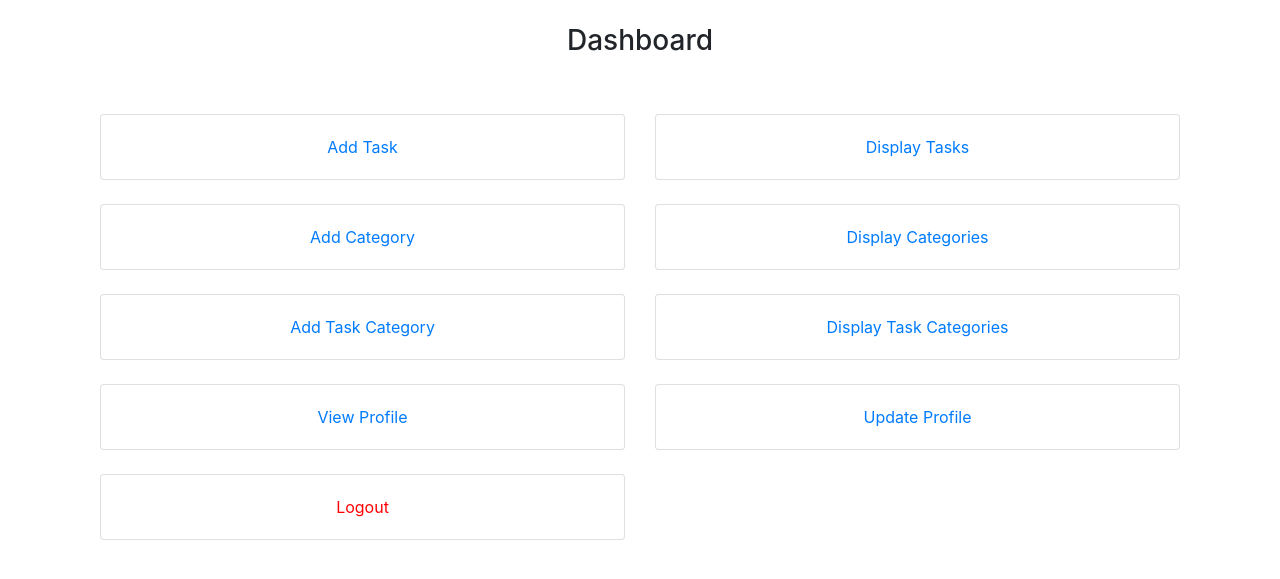
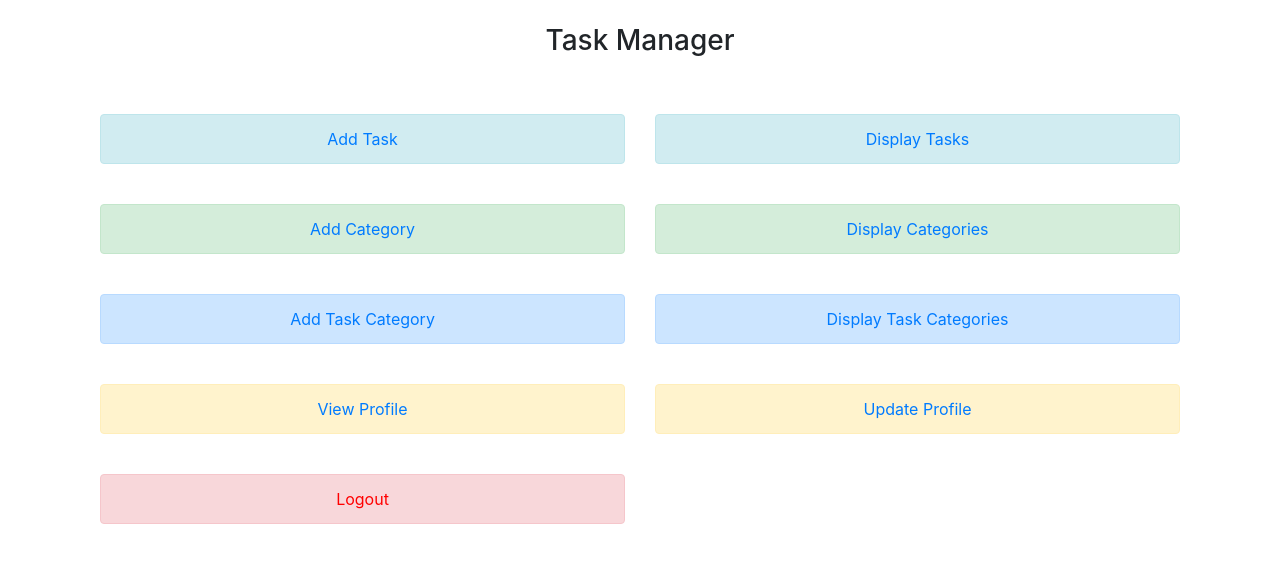
Before and after one commit to Aksharareddy08/TaskManager, a Django app: page / in a window 1280 px wide. Shown: the top 579 px of the page. Run offline with Django 4.2, Linux system fonts and the light colour scheme; a user stored in the database is signed in; some libraries are stand-ins or nearby versions.

Commit message:
UI Change

```diff
--- a/application_code/templates/member_dashboard.html
+++ b/application_code/templates/member_dashboard.html
@@ -4,20 +4,20 @@
     <div class="col-sm-12">
       <br />
       <center>
-        <h3>Dashboard</h3>
+        <h3>Task Manager</h3>
         <br /><br />
       </center>
       <main class="row">
         <div class="col-sm-6">
-          <div class="card text-center">
-            <div class="card-body">
+          <div class="alert alert-info text-center">
+            <div>
               <a href="/add/task/">Add Task</a>
             </div>
           </div>
         </div>
         <div class="col-sm-6">
-          <div class="card text-center">
-            <div class="card-body">
+          <div class="alert alert-info text-center">
+            <div>
               <a href="/tasks/">Display Tasks</a>
             </div>
           </div>
@@ -29,23 +29,23 @@
       <center></center>
       <main class="row">
         <div class="col-sm-6">
-          <div class="card text-center">
-            <div class="card-body">
+          <div class="alert alert-success text-center">
+            <div>
               <a href="/add/category/">Add Category</a>
             </div>
           </div>
         </div>
         <div class="col-sm-6">
-          <div class="card text-center">
-            <div class="card-body">
+          <div class="alert alert-success text-center">
+            <div>
               <a href="/categories/">Display Categories</a>
             </div>
           </div>
         </div>
         <div class="col-sm-6">
           <br />
-          <div class="card text-center">
-            <div class="card-body">
+          <div class="alert alert-primary text-center">
+            <div>
               <a href="/add/task/category">Add Task Category</a>
             </div>
           </div>
@@ -53,32 +53,32 @@
 
         <div class="col-sm-6">
           <br />
-          <div class="card">
-            <div class="card-body text-center">
+          <div class="alert alert-primary text-center">
+            <div>
               <a href="/show/task/categories/">Display Task Categories</a>
             </div>
           </div>
         </div>
         <div class="col-sm-6">
           <br />
-          <div class="card text-center">
-            <div class="card-body">
+          <div class="alert alert-warning text-center">
+            <div>
               <a href="/profile/">View Profile</a>
             </div>
           </div>
         </div>
         <div class="col-sm-6">
           <br />
-          <div class="card text-center">
-            <div class="card-body">
+          <div class="alert alert-warning text-center">
+            <div>
               <a href="/update/member/profile/">Update Profile</a>
             </div>
           </div>
         </div>
         <div class="col-sm-6">
           <br />
-          <div class="card text-center">
-            <div class="card-body" style="color: red">
+          <div class="alert alert-danger text-center">
+            <div style="color: red">
               <a href="/logout/" style="color: red">Logout</a>
             </div>
           </div>
```
